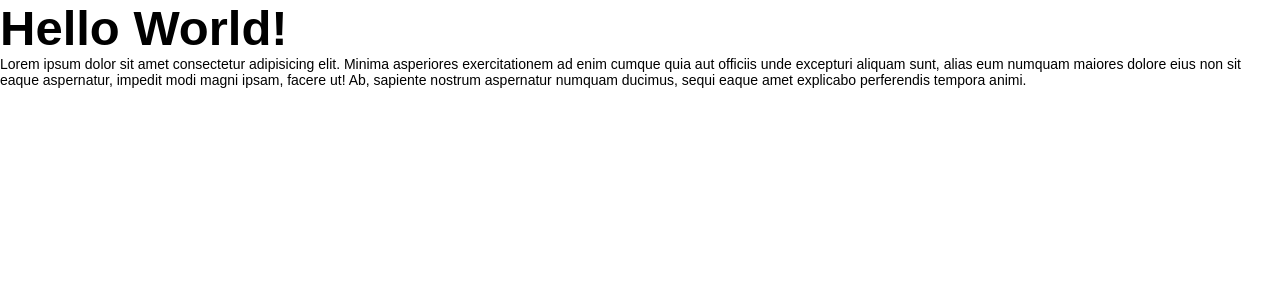
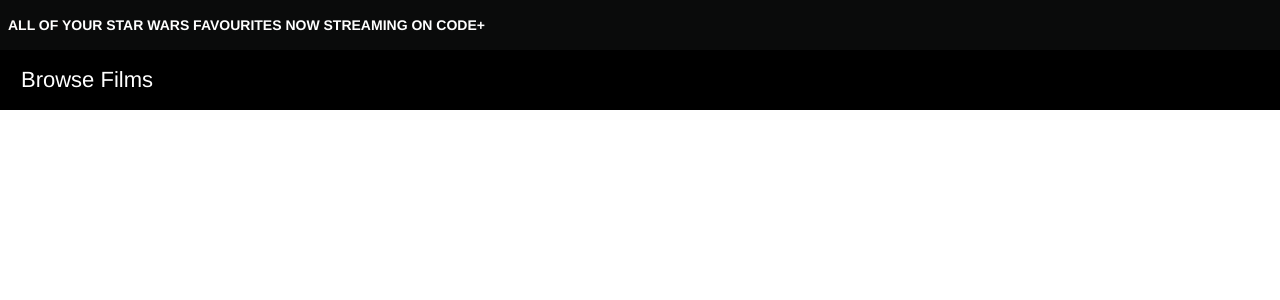
Before and after one commit to davidbonora/react-team-project, a React (Create React App) app: page / in a window 1280 px wide. Shown: the top 300 px of the page. Built offline with nearby package versions, Linux system fonts and the light colour scheme; the HTML template or start-up script is replaced by a standard one.

Commit message:
terminando browse

```diff
--- a/src/App.js
+++ b/src/App.js
@@ -1,11 +1,12 @@
-// import './App.css';
+import BrowseFilms from "./components/films/BrowseFilms";
+import FilmsTitleContainer from "./components/films/FilmsTitleContainer";
 
 function App() {
   return (
-    <div>
-      <h1>Hello World!</h1>
-      <p>Lorem ipsum dolor sit amet consectetur adipisicing elit. Minima asperiores exercitationem ad enim cumque quia aut officiis unde excepturi aliquam sunt, alias eum numquam maiores dolore eius non sit eaque aspernatur, impedit modi magni ipsam, facere ut! Ab, sapiente nostrum aspernatur numquam ducimus, sequi eaque amet explicabo perferendis tempora animi.</p>
-    </div>
+<>
+<FilmsTitleContainer />
+<BrowseFilms />
+</>
   );
 }
 
--- /dev/null
+++ b/src/components/films/BrowseFilms.js
@@ -0,0 +1,13 @@
+import classes from "./BrowseFilms.module.css";
+
+function BrowseFilms() {
+  return (
+    <>
+      <div className={classes.browse__container}>
+        <h2 className={classes.browse__text}>Browse Films</h2>
+      </div>
+    </>
+  );
+}
+
+export default BrowseFilms;
--- /dev/null
+++ b/src/components/films/BrowseFilms.module.css
@@ -0,0 +1,13 @@
+.browse__text {
+  font-family: "DIN Next W01 Medium", Helvetica, Arial, sans-serif;
+  font-style: normal;
+  font-weight: 500;
+  font-size: 22px;
+  line-height: 28px;
+  color: #fff;
+}
+.browse__container {
+  padding: 16px 21px;
+  width: 100%;
+  background-color: #000000;
+}
--- /dev/null
+++ b/src/components/films/FilmsTitleContainer.js
@@ -0,0 +1,13 @@
+import classes from './FilmsTitleContainer.module.css';
+
+function FilmsTitleContainer() {
+  return(
+ <>
+ <div className={classes.title__container}>
+<h3 className={classes.title__container__text}>ALL OF YOUR STAR WARS FAVOURITES NOW STREAMING ON CODE+</h3>
+ </div>
+ </>
+);
+}
+
+export default FilmsTitleContainer;
--- /dev/null
+++ b/src/components/films/FilmsTitleContainer.module.css
@@ -0,0 +1,13 @@
+.title__container {
+  background-color: #0a0b0b;
+  padding: 9px 0 8px;
+  box-sizing: border-box;
+}
+.title__container__text {
+  font-family: "DIN Next W01 Medium", Helvetica, Arial, sans-serif;
+  font-size: 1em;
+  font-weight: 800;
+  line-height: 1.2;
+  color: #fff;
+  padding: 8px;
+}
```
